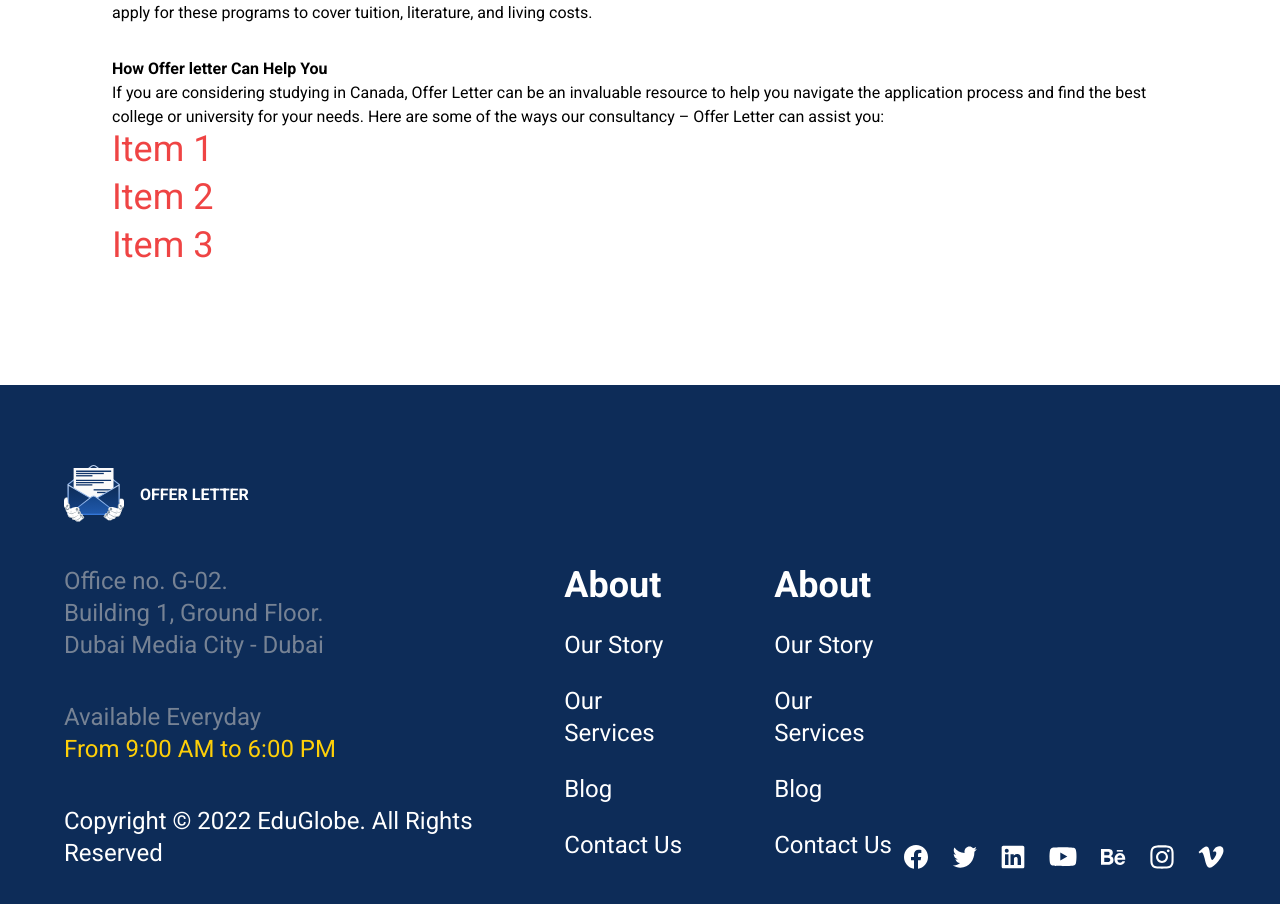
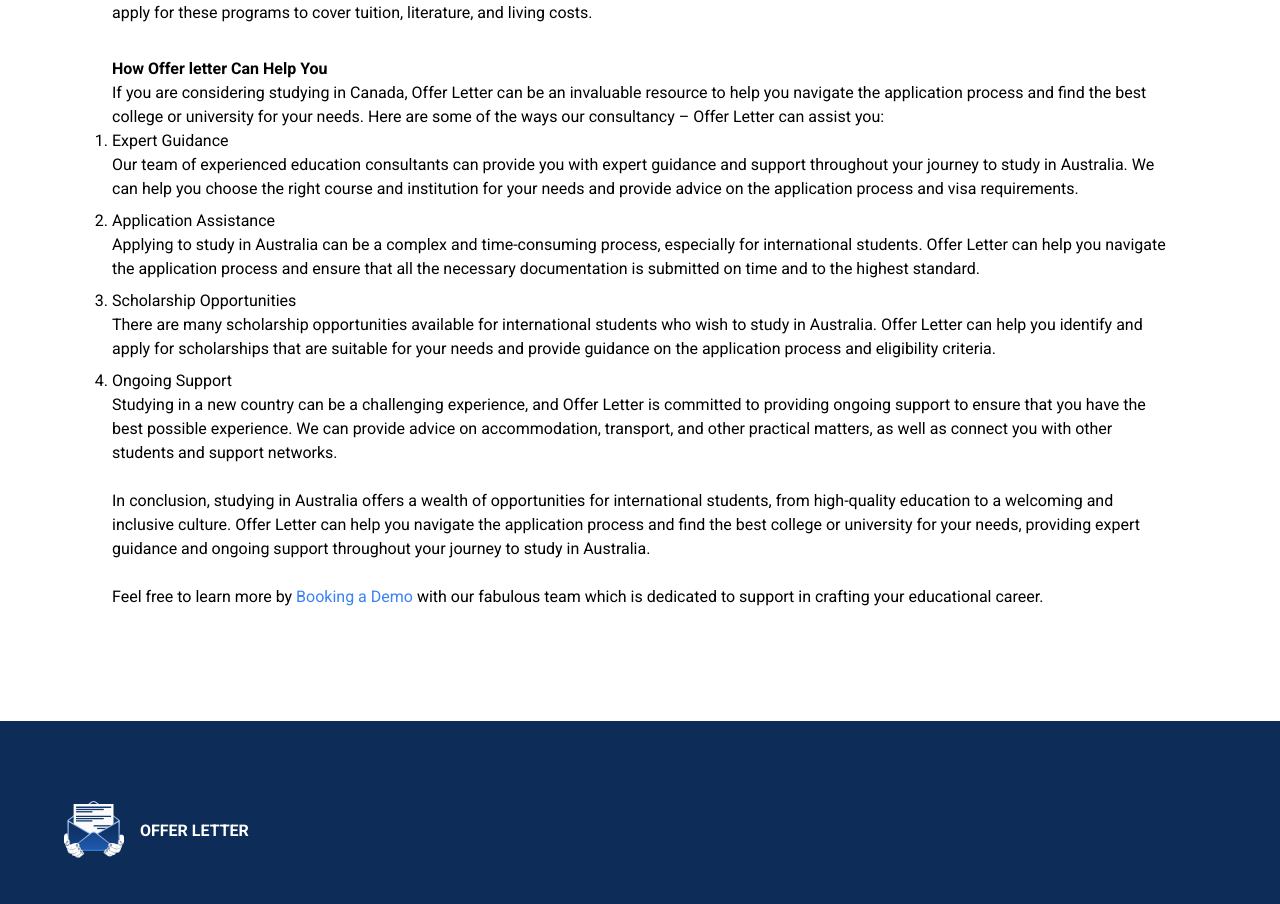
Before and after one commit to EduglobeC/offerletter-client-home, a React (Vite) app: page /canada in a window 1280 px wide. Shown: the part 7182-8086 px from the top of the page. Built offline with nearby package versions, Linux system fonts and the light colour scheme; no server answers.

Commit message:
australia, home and canada page

```diff
--- a/src/pages/schools/Australia.jsx
+++ b/src/pages/schools/Australia.jsx
@@ -574,11 +574,52 @@
               some of the ways our consultancy – Offer Letter can assist you:
             </p>
             {/* it's content */}
-            <ol class="list-decimal list-outside text-lg">
-              <li class="mb-2 text-red-500 text-4xl">Item 1</li>
-              <li class="mb-2 text-red-500 text-4xl">Item 2</li>
-              <li class="mb-2 text-red-500 text-4xl">Item 3</li>
+            <ol class="list-decimal list-outside">
+              <li class="mb-2 list-decimal">
+                Expert Guidance <br /> Our team of experienced education
+                consultants can provide you with expert guidance and support
+                throughout your journey to study in Australia. We can help you
+                choose the right course and institution for your needs and
+                provide advice on the application process and visa requirements.
+              </li>
+              <li class="mb-2 list-decimal">
+                Application Assistance <br />
+                Applying to study in Australia can be a complex and
+                time-consuming process, especially for international students.
+                Offer Letter can help you navigate the application process and
+                ensure that all the necessary documentation is submitted on time
+                and to the highest standard.
+              </li>
+              <li class="mb-2 list-decimal">
+                Scholarship Opportunities <br /> There are many scholarship
+                opportunities available for international students who wish to
+                study in Australia. Offer Letter can help you identify and apply
+                for scholarships that are suitable for your needs and provide
+                guidance on the application process and eligibility criteria.
+              </li>
+              <li class="mb-2 list-decimal">
+                Ongoing Support <br /> Studying in a new country can be a
+                challenging experience, and Offer Letter is committed to
+                providing ongoing support to ensure that you have the best
+                possible experience. We can provide advice on accommodation,
+                transport, and other practical matters, as well as connect you
+                with other students and support networks.
+              </li>
             </ol>
+            <p className="my-6">
+              In conclusion, studying in Australia offers a wealth of
+              opportunities for international students, from high-quality
+              education to a welcoming and inclusive culture. Offer Letter can
+              help you navigate the application process and find the best
+              college or university for your needs, providing expert guidance
+              and ongoing support throughout your journey to study in Australia.
+            </p>
+            <p>
+              Feel free to learn more by{' '}
+              <span className="text-blue-500">Booking a Demo </span> with our
+              fabulous team which is dedicated to support in crafting your
+              educational career.
+            </p>
           </div>
         </div>
       </main>
--- a/src/pages/schools/Canada.jsx
+++ b/src/pages/schools/Canada.jsx
@@ -658,11 +658,52 @@
               some of the ways our consultancy – Offer Letter can assist you:
             </p>
             {/* it's content */}
-            <ol class="list-decimal list-outside text-lg">
-              <li class="mb-2 text-red-500 text-4xl">Item 1</li>
-              <li class="mb-2 text-red-500 text-4xl">Item 2</li>
-              <li class="mb-2 text-red-500 text-4xl">Item 3</li>
+            <ol class="list-decimal list-outside">
+              <li class="mb-2 list-decimal">
+                Expert Guidance <br /> Our team of experienced education
+                consultants can provide you with expert guidance and support
+                throughout your journey to study in Australia. We can help you
+                choose the right course and institution for your needs and
+                provide advice on the application process and visa requirements.
+              </li>
+              <li class="mb-2 list-decimal">
+                Application Assistance <br />
+                Applying to study in Australia can be a complex and
+                time-consuming process, especially for international students.
+                Offer Letter can help you navigate the application process and
+                ensure that all the necessary documentation is submitted on time
+                and to the highest standard.
+              </li>
+              <li class="mb-2 list-decimal">
+                Scholarship Opportunities <br /> There are many scholarship
+                opportunities available for international students who wish to
+                study in Australia. Offer Letter can help you identify and apply
+                for scholarships that are suitable for your needs and provide
+                guidance on the application process and eligibility criteria.
+              </li>
+              <li class="mb-2 list-decimal">
+                Ongoing Support <br /> Studying in a new country can be a
+                challenging experience, and Offer Letter is committed to
+                providing ongoing support to ensure that you have the best
+                possible experience. We can provide advice on accommodation,
+                transport, and other practical matters, as well as connect you
+                with other students and support networks.
+              </li>
             </ol>
+            <p className="my-6">
+              In conclusion, studying in Australia offers a wealth of
+              opportunities for international students, from high-quality
+              education to a welcoming and inclusive culture. Offer Letter can
+              help you navigate the application process and find the best
+              college or university for your needs, providing expert guidance
+              and ongoing support throughout your journey to study in Australia.
+            </p>
+            <p>
+              Feel free to learn more by{' '}
+              <span className="text-blue-500">Booking a Demo </span> with our
+              fabulous team which is dedicated to support in crafting your
+              educational career.
+            </p>
           </div>
         </div>
       </main>
```
